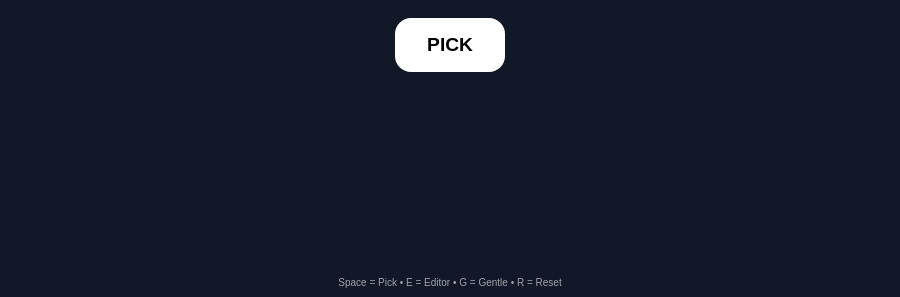
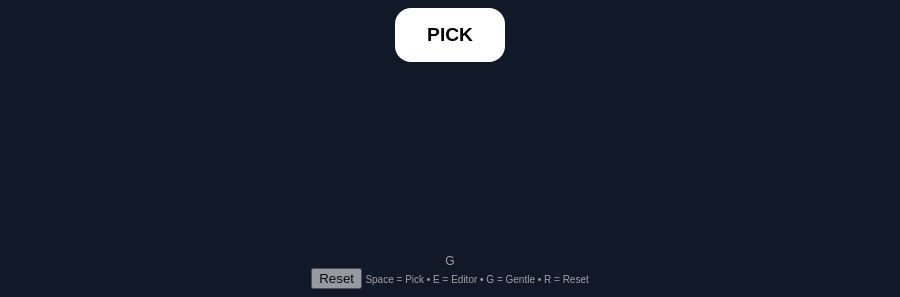
Before and after one commit to Buhlerbuhler/randomname, a plain HTML site: page index.html in a window 1280 px wide. Shown: the part 503-800 px from the top of the page, without its empty margins (190-1090 px from the left). Drawn offline with Linux system fonts and the light colour scheme.

Commit message:
Update index.html

```diff
--- a/index.html
+++ b/index.html
@@ -21,6 +21,8 @@
   </section>
 
   <footer>
+    <div id="gentle-indicator">G</div>
+    <button id="reset">Reset</button>
     <small>Space = Pick • E = Editor • G = Gentle • R = Reset</small>
   </footer>
 
```
